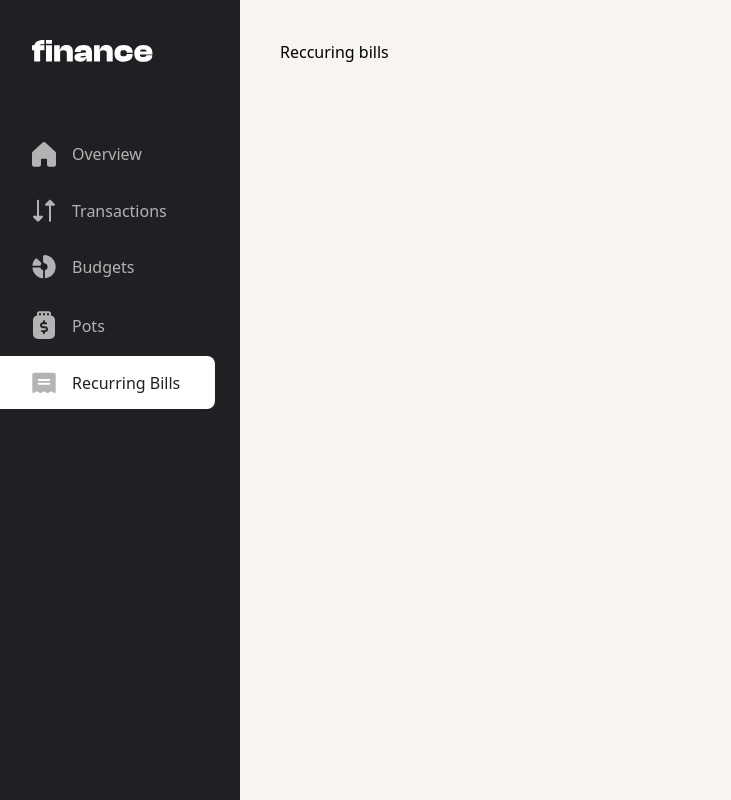
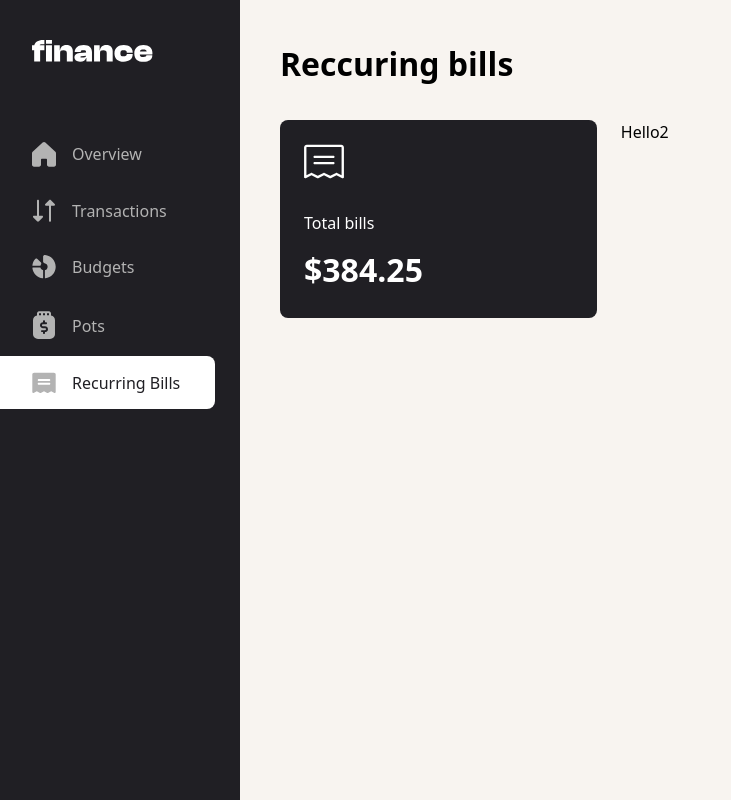
Before and after one commit to undstory/Finance_App, a Next.js app: page /recurring-bills in a window 1280 px wide. Shown: the whole page, without its empty margins (0-731 px from the left). Built offline with nearby package versions, Linux system fonts and the light colour scheme.

Commit message:
added ui component and block for recurring

```diff
--- a/src/app/(app)/recurring-bills/page.tsx
+++ b/src/app/(app)/recurring-bills/page.tsx
@@ -1,7 +1,20 @@
+import { Header } from "@/components/ui/Header";
+import Image from "next/image";
+
 export default async function Page() {
     return (
         <div>
-            <h1>Reccuring bills</h1>
+            <Header className="text-[32px] font-bold" title="Reccuring bills" />
+            <div className="flex flex-row mt-(--space-400) gap-[24px]">
+                <div className="w-[33%] text-white p-(--space-300) bg-(--grey-900) flex flex-col rounded-lg">
+                    <Image src="/assets/images/icon-recurring-bills.svg" width={40} height={40} alt="Recurring bills icon" />
+                    <div className="flex flex-col gap-[11px] mt-(--space-400)">
+                        <span>Total bills</span>
+                        <span className="text-[32px] font-bold">$384.25</span>
+                    </div>
+                </div>
+                <div>Hello2</div>
+            </div>
         </div>
     )
 }
--- a/src/app/(app)/transactions/page.tsx
+++ b/src/app/(app)/transactions/page.tsx
@@ -1,13 +1,14 @@
 import { Transaction } from "@/types/transactions";
 import TransactionsTable from "./TransactionsTable";
 import { getTransactions } from "@/lib/transactions";
+import { Header } from "@/components/ui/Header";
 
 
 export default async function Page() {
     const transactions: Transaction[] = await getTransactions()
     return (
         <div className="bg-(--beige-100) text-(--grey-900)">
-            <h2 className="text-[32px] font-bold">Transactions</h2>
+            <Header className="text-[32px] font-bold" title="Transactions" />
             <TransactionsTable transactions={transactions} />
         </div>
     )
--- /dev/null
+++ b/src/components/ui/Header/Header.tsx
@@ -0,0 +1,14 @@
+import { Children } from "react";
+
+type HeaderType = {
+    title: string,
+    className: string
+}
+
+export default function Header({ title, className} : HeaderType) {
+    return (
+        <div>
+            <h1 className={className} title={title}>{title}</h1>
+        </div>
+    )
+}
--- /dev/null
+++ b/src/components/ui/Header/index.ts
@@ -0,0 +1 @@
+export { default as Header } from "./Header";
```
